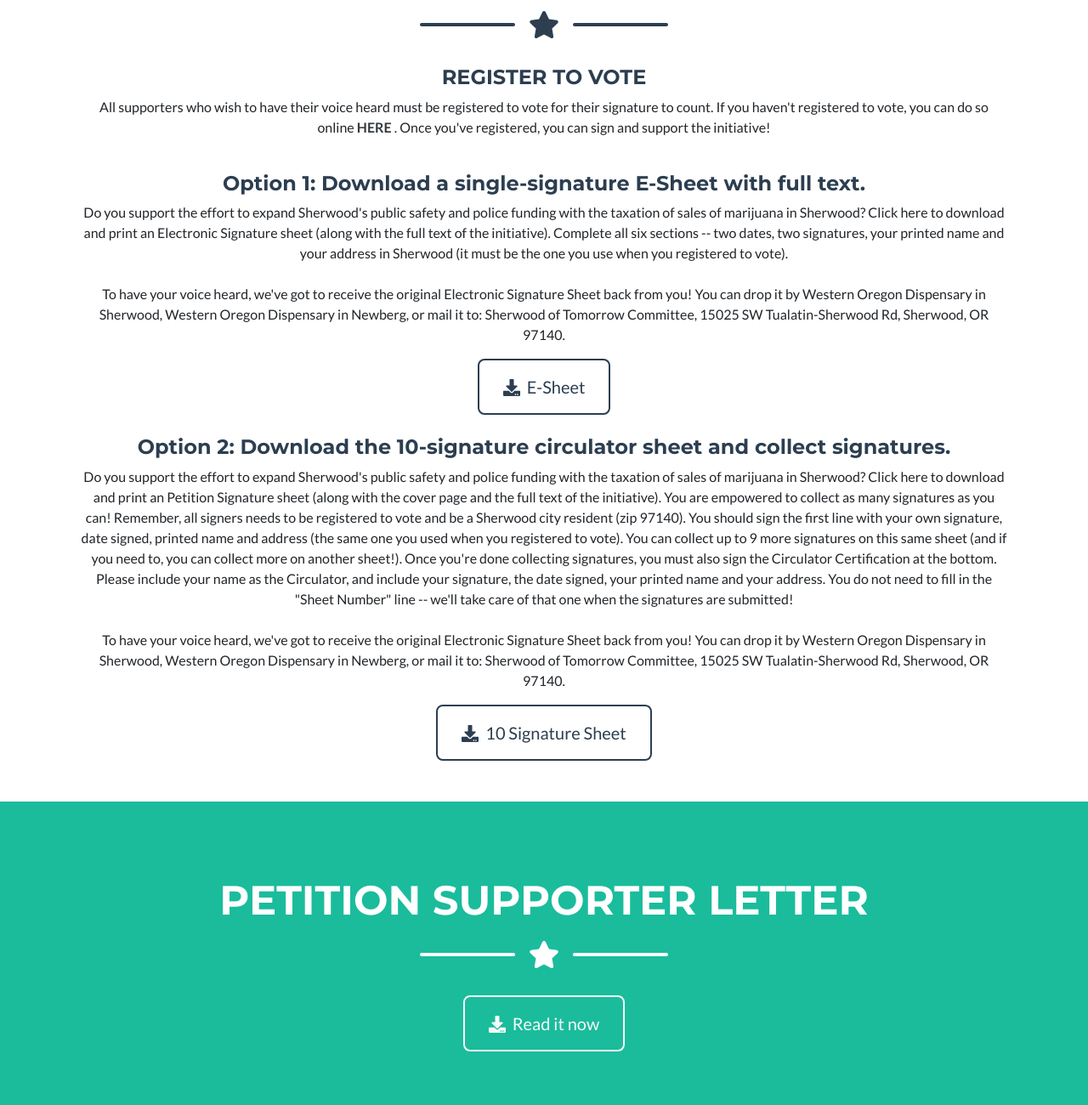
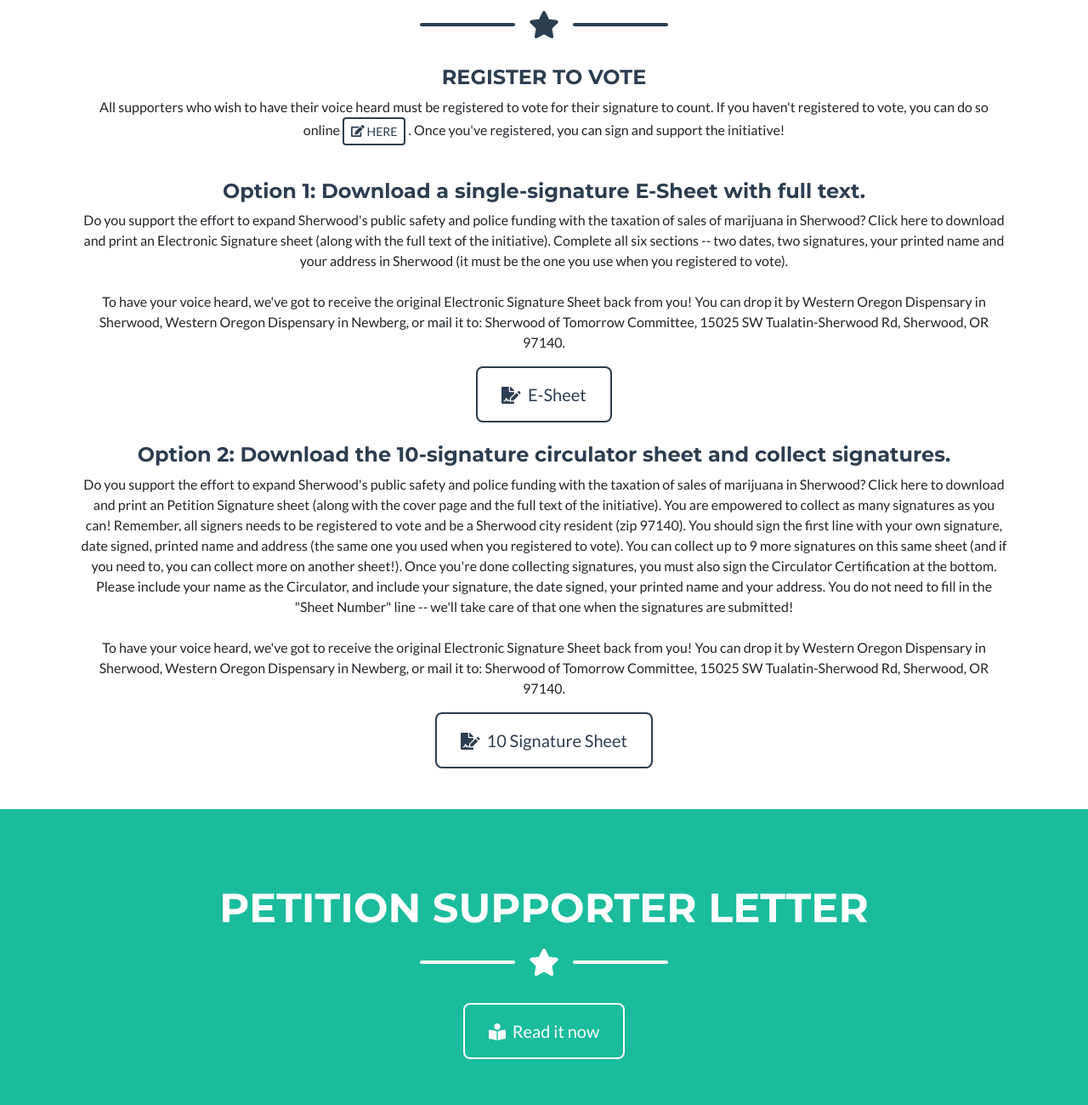
Before and after one commit to Git-Me-Josh/sw-simple, a website: page index.html in a window 1280 px wide. Shown: the part 840-2140 px from the top of the page at 85% size. Drawn offline with nearby package versions, Linux system fonts and the light colour scheme.

Commit message:
updated font awesome icons andregister to vote button

```diff
--- a/index.html
+++ b/index.html
@@ -81,7 +81,9 @@
         <li class="py-2">Marijuana facilities only allowed in industrial zones - far from school, residential, or
           commercial zones
           (with a maximum of 2 retailers)</li>
-        <li class="py-2">Taxes <span>must</span> be spent on public safety and Sherwood police!</li>
+        <li class="py-2">Taxes <span class="font-weight-bold font-italic">must</span> be spent on public safety and
+          Sherwood police!
+        </li>
         <li class="py-2">Help replace lost revenues from red light cameras during years of road and overpass
           construction</li>
         <li class="py-2">Tell the City Council that public safety revenue sources matter!</li>
@@ -110,8 +112,9 @@
         <p>
           All supporters who wish to have their voice heard must be registered to vote for their signature to count. If
           you haven't registered to vote, you can do so online
-          <a class="text-dark font-weight-bold" href="https://sos.oregon.gov/voting/Pages/registration.aspx?lang=en"
-            target="_blank">HERE</a>
+          <a class="btn btn-outline-secondary btn-sm"
+            href="https://sos.oregon.gov/voting/Pages/registration.aspx?lang=en" target="_blank"><i
+              class="fas fa-edit"></i> HERE</a>
           . Once you've registered, you can sign and support the initiative!
         </p><br>
 
@@ -133,7 +136,7 @@
           Tualatin-Sherwood Rd, Sherwood, OR 97140.
         </p>
         <a class="btn btn-xl btn-outline-secondary mb-15" href="assets\img\E Sheet with Full Text.pdf"
-          target="_blank"><i class="fas fa-download mr-2"></i>E-Sheet</a><br><br>
+          target="_blank"><i class="fas fa-file-signature mr-2"></i>E-Sheet</a><br><br>
 
         <!-- Option 2 Section -->
 
@@ -162,7 +165,7 @@
           OR 97140.
         </p>
         <a class="btn btn-xl btn-outline-secondary" href="assets\img\10-Sig Sheet and Cover Page with Full Text.pdf"
-          target="_blank"><i class="fas fa-download mr-2"></i>10 Signature Sheet</a>
+          target="_blank"><i class="fas fa-file-signature mr-2"></i>10 Signature Sheet</a>
       </div>
     </div>
   </section>
@@ -182,7 +185,7 @@
       <!-- About Section Button-->
       <div class="text-center mt-4">
         <a class="btn btn-xl btn-outline-light" href="\assets\img\Petition Supporter Letter.pdf" target="_blank"><i
-            class="fas fa-download mr-2"></i>Read it now</a>
+            class="fas fa-book-reader mr-2"></i>Read it now</a>
       </div>
     </div>
   </section>
@@ -208,14 +211,14 @@
           out of town toward Tualatin) and how every single cent of tax revenues generated by the safe and secure
           marijuana sales will go directly to Sherwood public safety and the Sherwood Police Department.</p>
         <a class="btn btn-xl btn-outline-secondary" href="\assets\img\ISHE2020-1.pdf" target="_blank"><i
-            class="fas fa-download mr-2"></i>Read it now</a>
+            class="fas fa-book-reader mr-2"></i>Read it now</a>
       </div>
     </div>
   </section>
   <!-- Footer-->
   <footer class="footer text-center">
     <div>
-      <h4 class="text-uppercase mb-4">Call Us</h4>
+      <h4 class="text-uppercase mb-4"><i class="fas fa-phone-alt"></i> Call Us</h4>
       <p class="lead mb-0">
         Call 503-852-1427 with any questions </p>
     </div>
```
